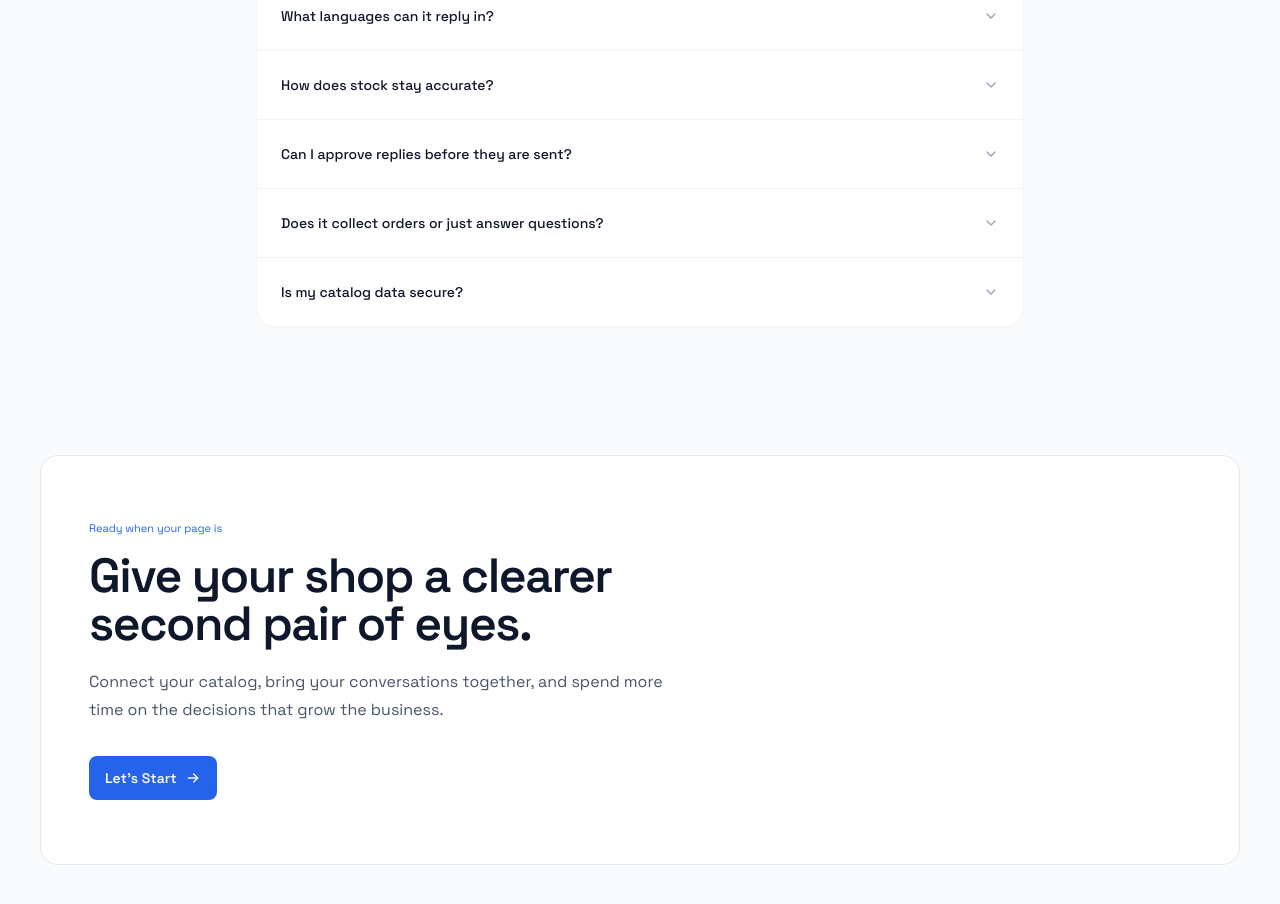
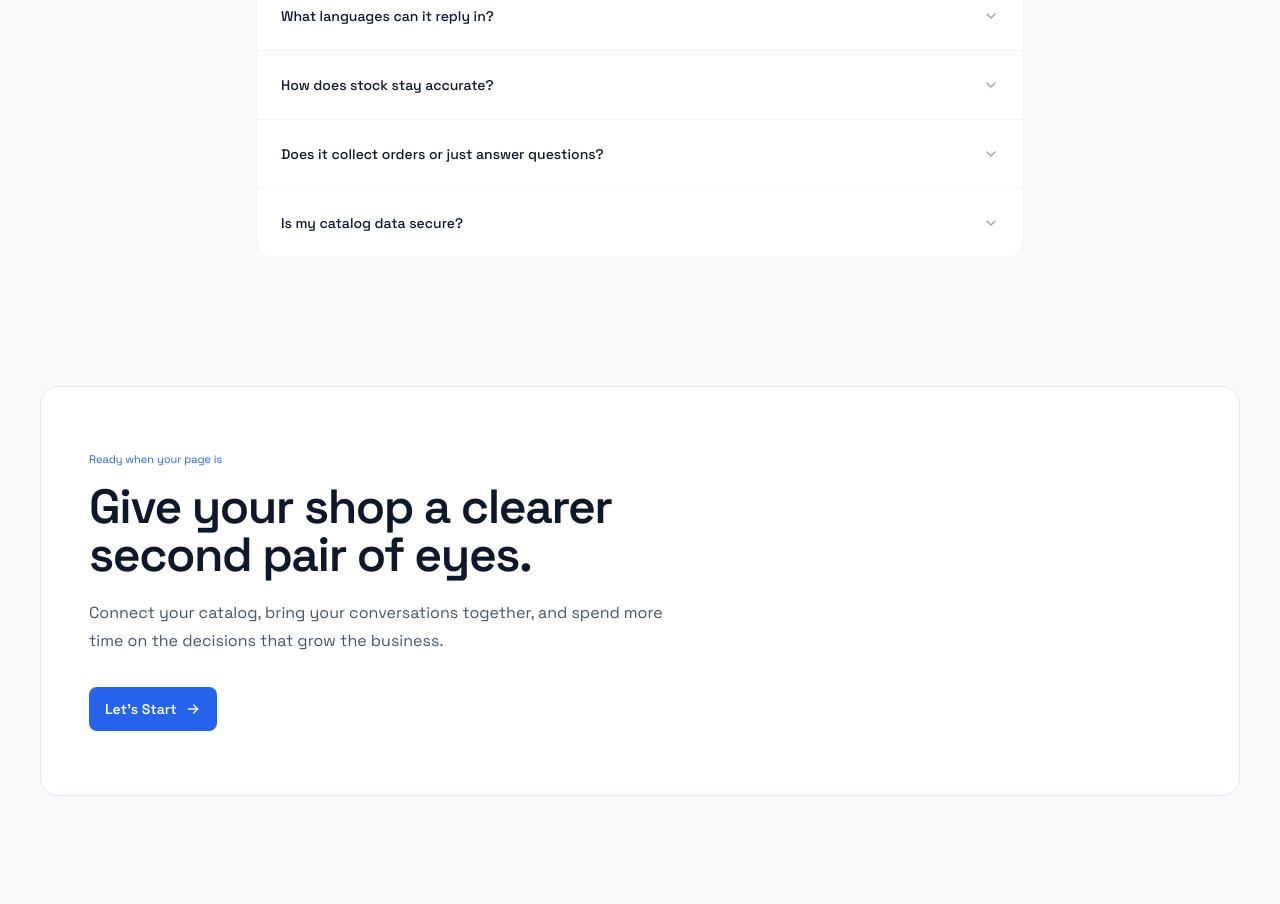
Before and after one commit to niloy-biswas/OpenAgents, a Next.js app: page /landing in a window 1280 px wide. Shown: the part 3560-4464 px from the top of the page. Built offline with nearby package versions, Linux system fonts and the light colour scheme; no server answers.

Commit message:
feat(landing): update stock FAQ answer and remove approval FAQ

```diff
--- a/src/components/LandingPage.tsx
+++ b/src/components/LandingPage.tsx
@@ -22,11 +22,7 @@ const faqs = [
   ],
   [
     "How does stock stay accurate?",
-    "OpenAgents reads the same Google Sheet you already use for inventory. When a customer asks, the answer is based on the live quantity in your sheet, not a guess.",
-  ],
-  [
-    "Can I approve replies before they are sent?",
-    "Absolutely. It is built as a co-pilot, not an autopilot. Proactive suggestions and restock alerts are drafted for you to review and approve — nothing posts without your say.",
+    "OpenAgents reads the same Google Sheet you already use for inventory. When a customer asks, the answer is based on the live quantity in your dashboard, not a guess.",
   ],
   [
     "Does it collect orders or just answer questions?",
```
